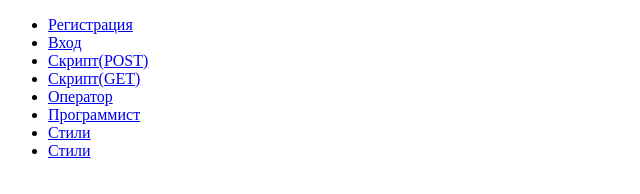
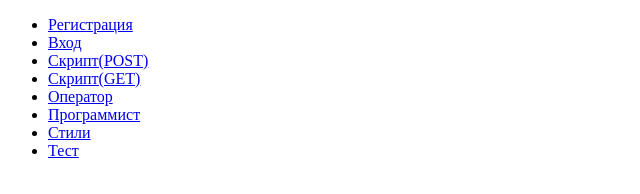
Before and after one commit to Egor-IT/EX, a plain HTML site: page index.html in a window 1280 px wide. Shown: the full height of the page, 0-640 px from the left. Drawn offline with Linux system fonts and the light colour scheme.

Commit message:
Update index.html

```diff
--- a/index.html
+++ b/index.html
@@ -29,7 +29,7 @@
         <a href="/Style.html">Стили</a>
       </li>
       <li>
-        <a href="/test-case.html">Стили</a>
+        <a href="/test-case.html">Тест</a>
       </li>
     </ul>
   </body>
```
